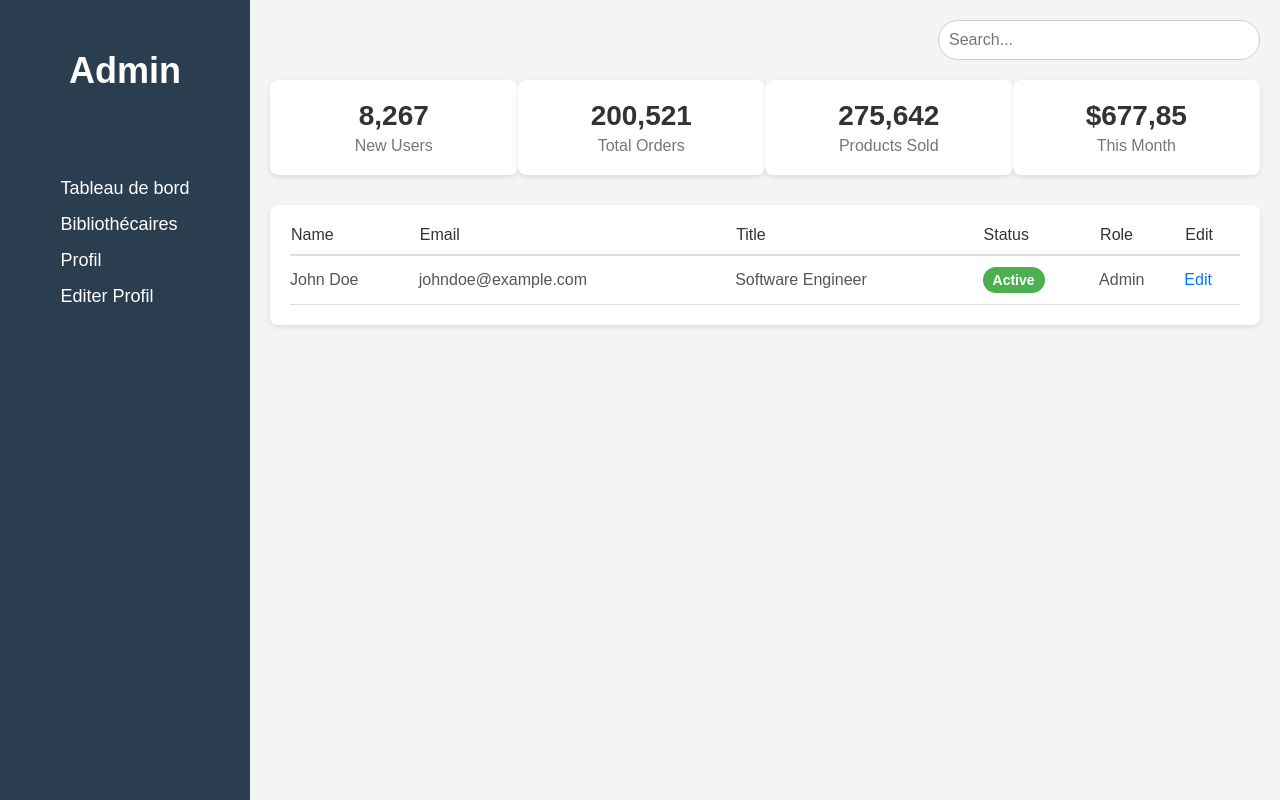
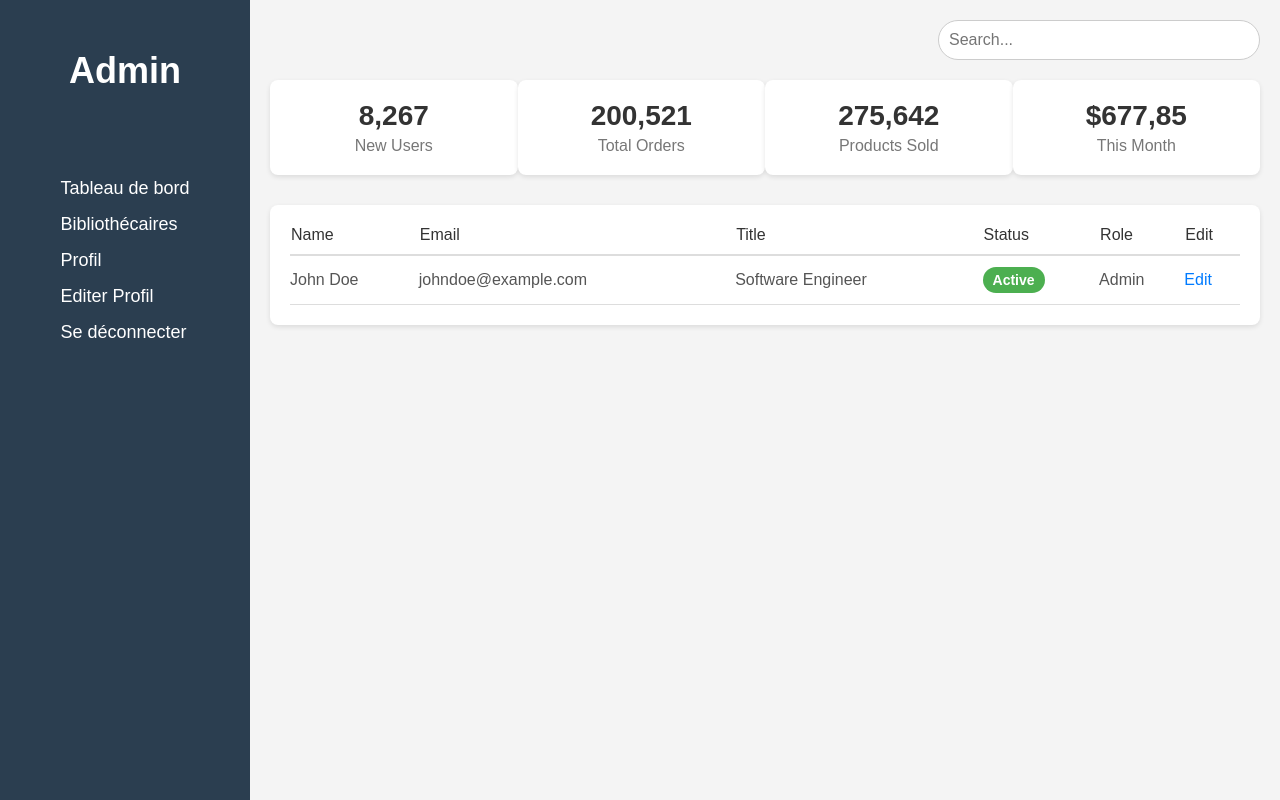
Before and after one commit to wendkuni90/Book_Hub, a PHP site: page /scripts/manager/admin/dashboard.php in a window 1280 px wide. Run offline with PHP 8.4, Linux system fonts and the light colour scheme.

Commit message:
Petit Réglage

```diff
--- a/scripts/manager/admin/dashboard.php
+++ b/scripts/manager/admin/dashboard.php
@@ -22,6 +22,7 @@
                     <li><a href="#">Bibliothécaires</a></li>
                     <li><a href="#">Profil</a></li>
                     <li><a href="#">Editer Profil</a></li>
+                    <li><a href="#">Se déconnecter</a></li>
                 </ul>
             </nav>
         </aside>
```
